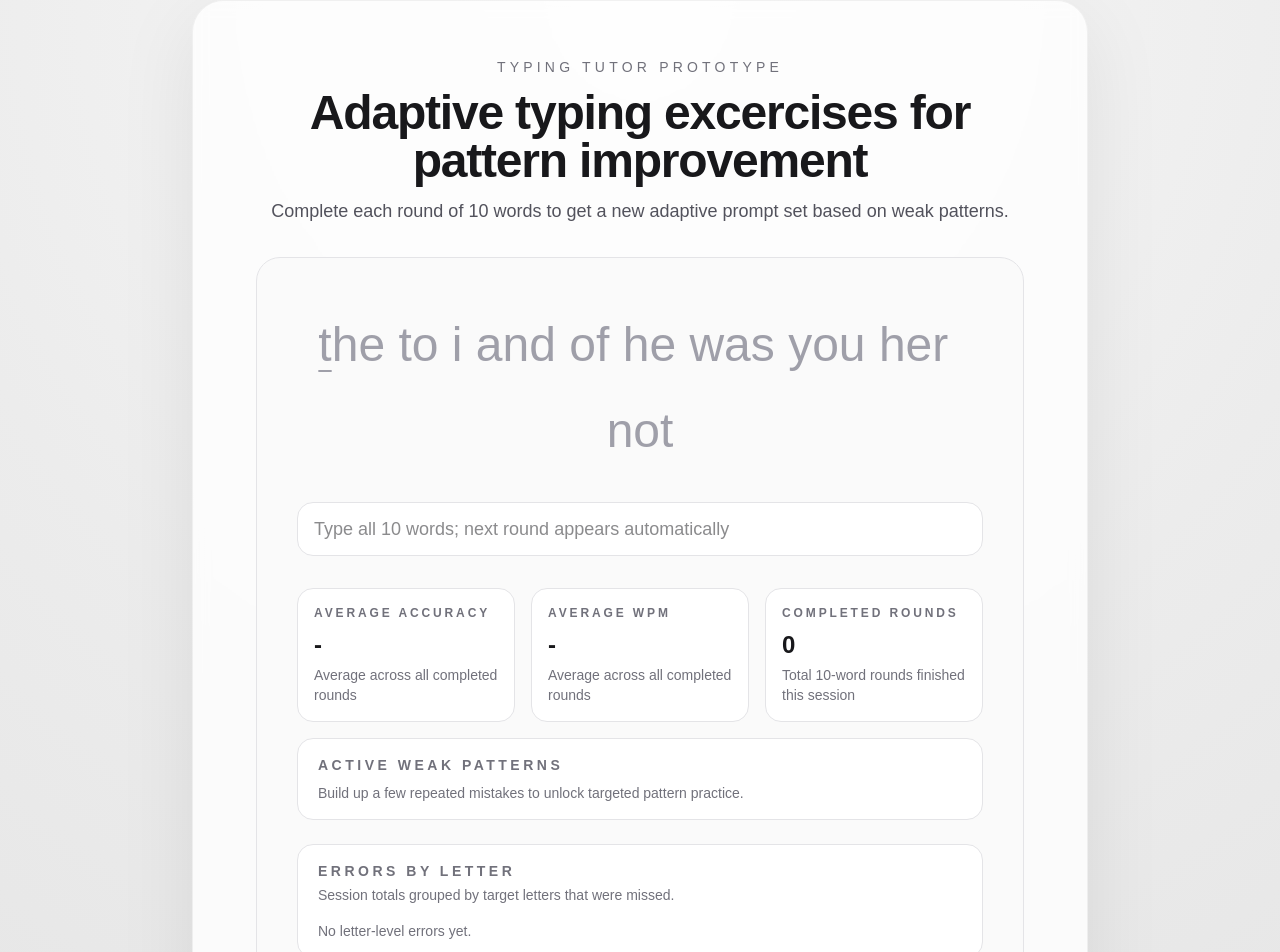
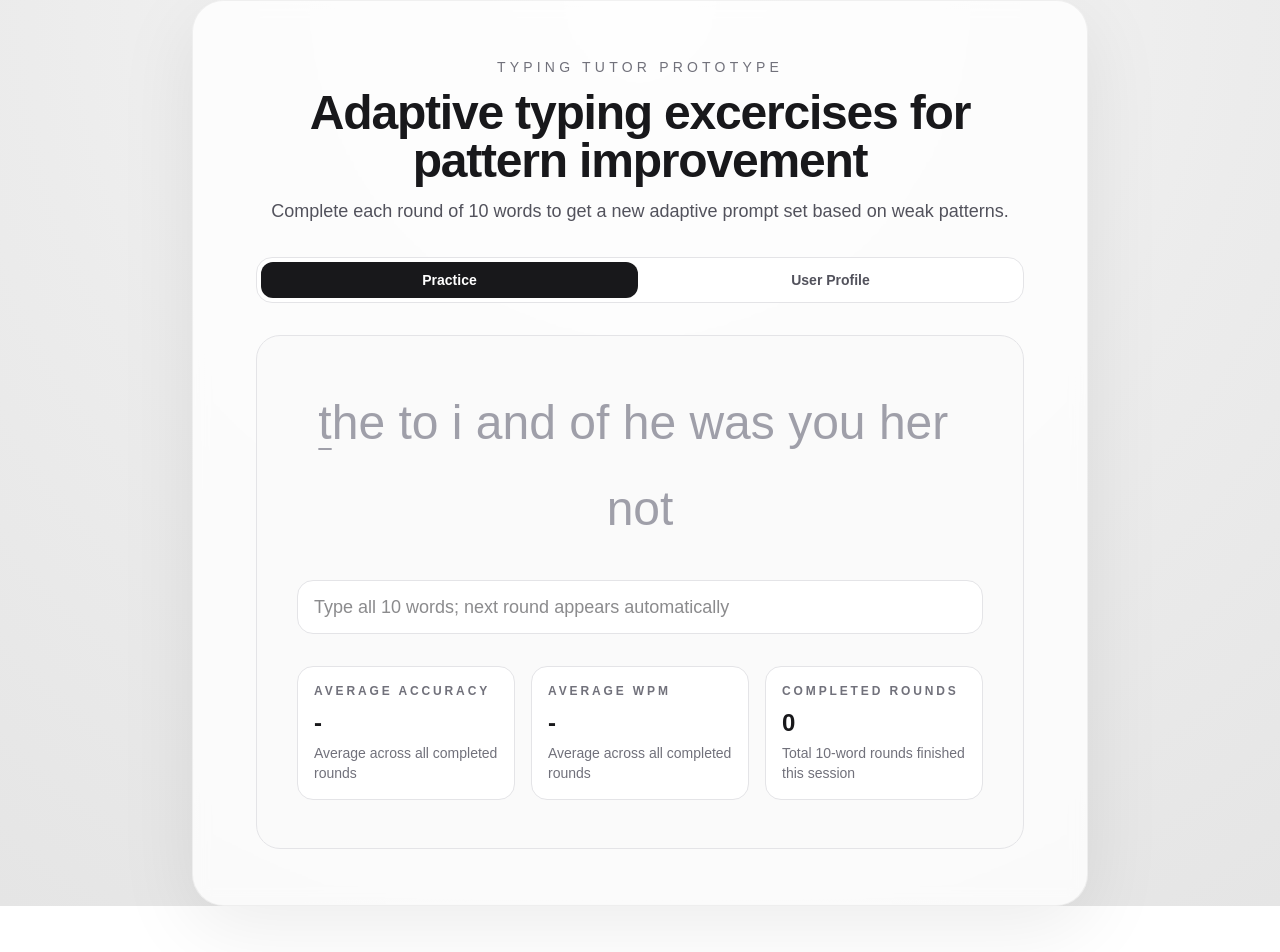
Before and after one commit to ad-auroram/typing-tutor, a Next.js app: page / in a window 1280 px wide. Shown: the top 952 px of the page. After the commit the page ends 906 px from the top, so only its background shows below. Built offline with nearby package versions, Linux system fonts and the light colour scheme.

Commit message:
added user tab

```diff
--- a/app/page.tsx
+++ b/app/page.tsx
@@ -1,6 +1,6 @@
 "use client";
 
-import { useMemo, useRef, useState } from "react";
+import { useEffect, useMemo, useRef, useState } from "react";
 
 import { wordBank } from "../data/wordBank";
 import { getWeakPatterns, selectNextWords } from "../lib/promptSelection";
@@ -8,6 +8,7 @@ import { analyzeTypingAttempt } from "../lib/typingMetrics";
 
 const ROUND_WORD_COUNT = 10;
 const RECENT_WORD_LIMIT = 30;
+const ACTIVE_TAB_STORAGE_KEY = "typingTutor.activeTab";
 
 const INITIAL_ROUND_WORDS = wordBank.slice(0, ROUND_WORD_COUNT).map((entry) => entry.word);
 
@@ -26,6 +27,7 @@ function mergeCountMaps(
 
 export default function Home() {
   const startTimeRef = useRef(Date.now());
+  const [activeTab, setActiveTab] = useState<"practice" | "profile">("practice");
   const [currentRoundWords, setCurrentRoundWords] = useState<string[]>(() => {
     if (INITIAL_ROUND_WORDS.length > 0) {
       return INITIAL_ROUND_WORDS;
@@ -119,6 +121,18 @@ export default function Home() {
   const averageAccuracy = roundCount > 0 ? totalAccuracy / roundCount : null;
   const averageWpm = roundCount > 0 ? totalWpm / roundCount : null;
 
+  useEffect(() => {
+    const storedTab = window.localStorage.getItem(ACTIVE_TAB_STORAGE_KEY);
+
+    if (storedTab === "practice" || storedTab === "profile") {
+      setActiveTab(storedTab);
+    }
+  }, []);
+
+  useEffect(() => {
+    window.localStorage.setItem(ACTIVE_TAB_STORAGE_KEY, activeTab);
+  }, [activeTab]);
+
   return (
     <main className="flex min-h-screen items-center justify-center bg-[radial-gradient(circle_at_top,_#f8f8f8_0%,_#ececec_55%,_#e5e5e5_100%)] px-6 text-center">
       <div className="w-full max-w-4xl rounded-[2rem] border border-black/5 bg-white/80 px-8 py-14 shadow-[0_20px_80px_rgba(0,0,0,0.08)] backdrop-blur-sm sm:px-12">
@@ -136,6 +150,34 @@ export default function Home() {
             </p>
           </div>
 
+          <div className="w-full rounded-2xl border border-zinc-200 bg-white p-1">
+            <div className="grid grid-cols-2 gap-1">
+              <button
+                type="button"
+                onClick={() => setActiveTab("practice")}
+                className={`rounded-xl px-4 py-2 text-sm font-semibold transition ${
+                  activeTab === "practice"
+                    ? "bg-zinc-900 text-white"
+                    : "bg-transparent text-zinc-600 hover:bg-zinc-100"
+                }`}
+              >
+                Practice
+              </button>
+              <button
+                type="button"
+                onClick={() => setActiveTab("profile")}
+                className={`rounded-xl px-4 py-2 text-sm font-semibold transition ${
+                  activeTab === "profile"
+                    ? "bg-zinc-900 text-white"
+                    : "bg-transparent text-zinc-600 hover:bg-zinc-100"
+                }`}
+              >
+                User Profile
+              </button>
+            </div>
+          </div>
+
+          {activeTab === "practice" ? (
             <div className="w-full rounded-[1.5rem] border border-zinc-200 bg-zinc-50 px-6 py-10 sm:px-10 sm:py-12">
               <p
                 aria-label="Typing prompt"
@@ -209,8 +251,10 @@ export default function Home() {
                   helperText="Total 10-word rounds finished this session"
                 />
               </div>
-
-            <div className="mt-4 rounded-2xl border border-zinc-200 bg-white px-5 py-4 text-left">
+            </div>
+          ) : (
+            <div className="w-full rounded-[1.5rem] border border-zinc-200 bg-zinc-50 px-6 py-10 text-left sm:px-10 sm:py-12">
+              <div className="rounded-2xl border border-zinc-200 bg-white px-5 py-4">
                 <h2 className="text-sm font-semibold uppercase tracking-[0.25em] text-zinc-500">
                   Active weak patterns
                 </h2>
@@ -225,7 +269,7 @@ export default function Home() {
                 )}
               </div>
 
-            <div className="mt-6 rounded-2xl border border-zinc-200 bg-white px-5 py-4 text-left">
+              <div className="mt-6 rounded-2xl border border-zinc-200 bg-white px-5 py-4">
                 <div className="flex items-center justify-between gap-4">
                   <div>
                     <h2 className="text-sm font-semibold uppercase tracking-[0.25em] text-zinc-500">
@@ -251,7 +295,7 @@ export default function Home() {
                 )}
               </div>
 
-            <div className="mt-4 rounded-2xl border border-zinc-200 bg-white px-5 py-4 text-left">
+              <div className="mt-4 rounded-2xl border border-zinc-200 bg-white px-5 py-4">
                 <div>
                   <h2 className="text-sm font-semibold uppercase tracking-[0.25em] text-zinc-500">
                     Error patterns
@@ -278,6 +322,7 @@ export default function Home() {
                 )}
               </div>
             </div>
+          )}
         </div>
       </div>
     </main>
```
Lines whose indentation alone changed are shown as unchanged.
